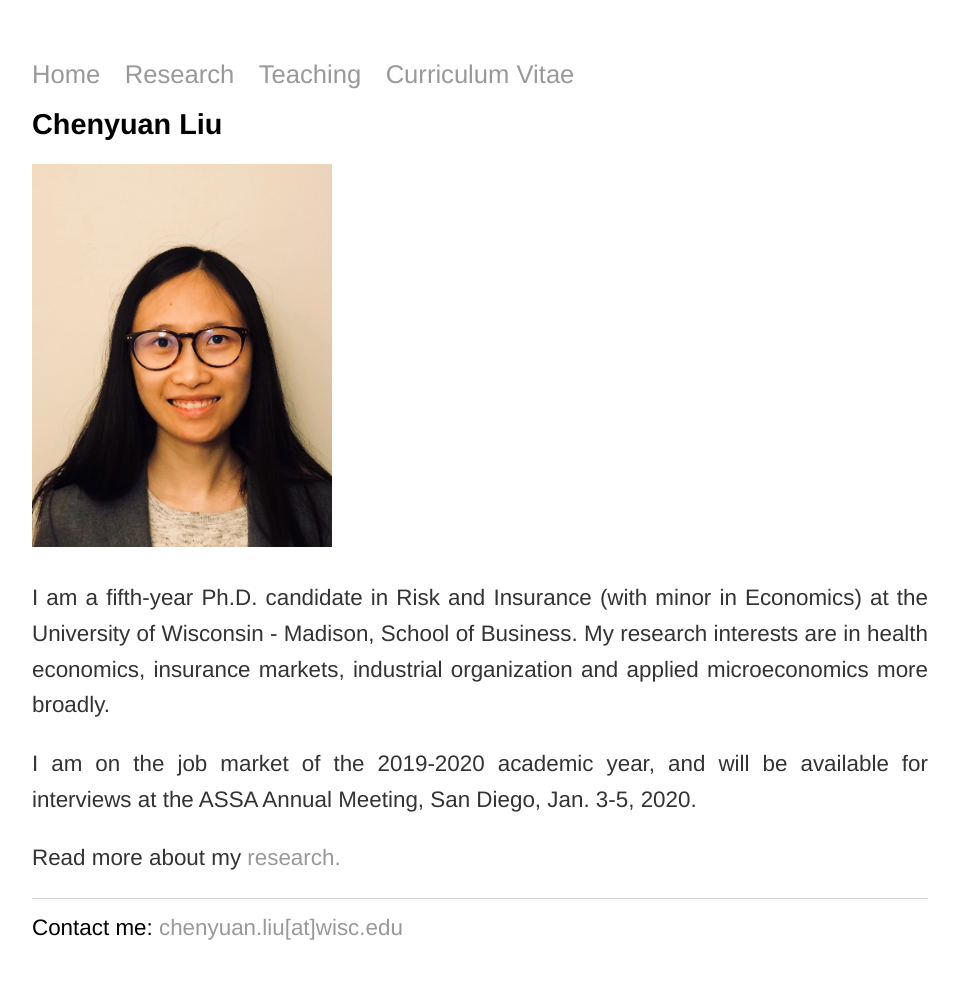
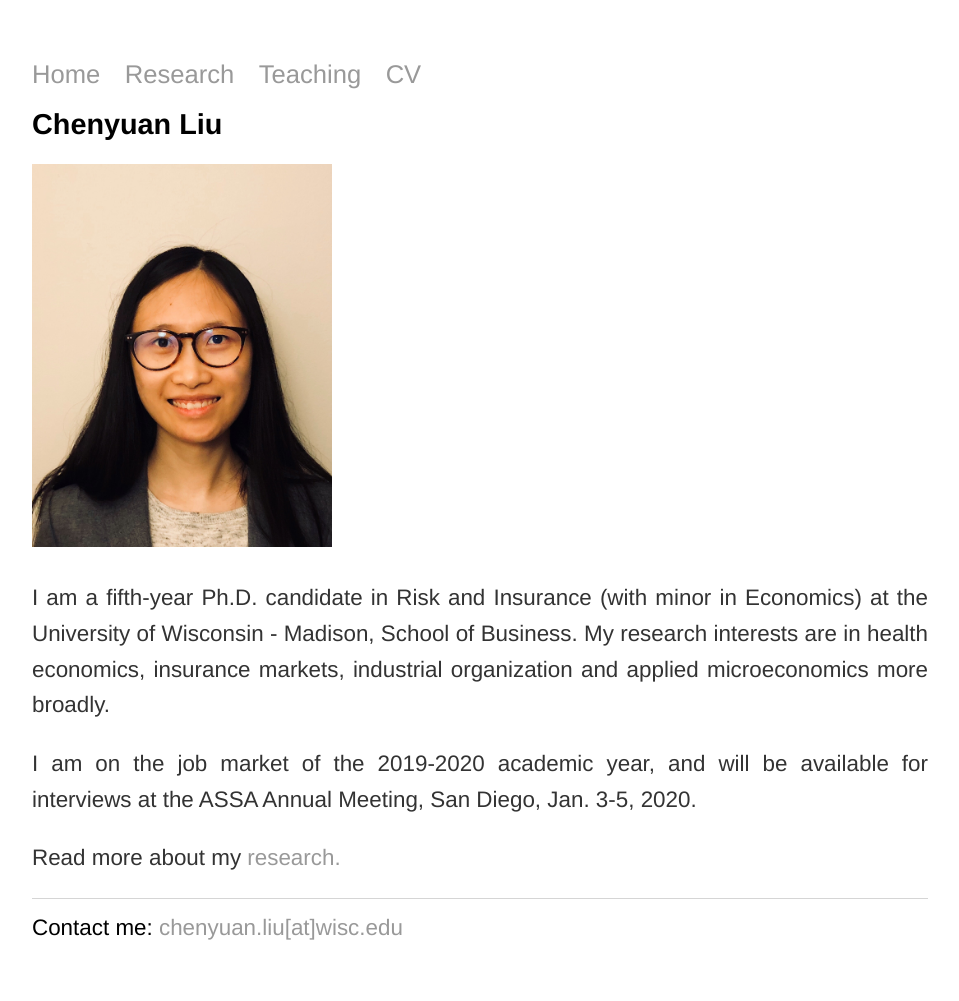
Before and after one commit to trifen/feng3hu.github.io, a Jekyll site: the page built from index.html, in a window 1280 px wide. Shown: the whole page, without its empty margins (160-1119 px from the left). Built offline with Jekyll 4.4.1, drawn with Linux system fonts in a browser that asks for light colours.

Commit message:
Update default.html

```diff
--- a/_layouts/default.html
+++ b/_layouts/default.html
@@ -11,7 +11,7 @@
 	        		<li><a href="/">Home</a></li>
 		        	<li><a href="/research">Research</a></li>
 				<li><a href="/teaching">Teaching</a></li>
-				<li><a href="/cv">Curriculum Vitae</a></li>
+				<li><a href="/cv">CV</a></li>
 	    		</ul>
 			</nav>
 			<div class="container">
```
